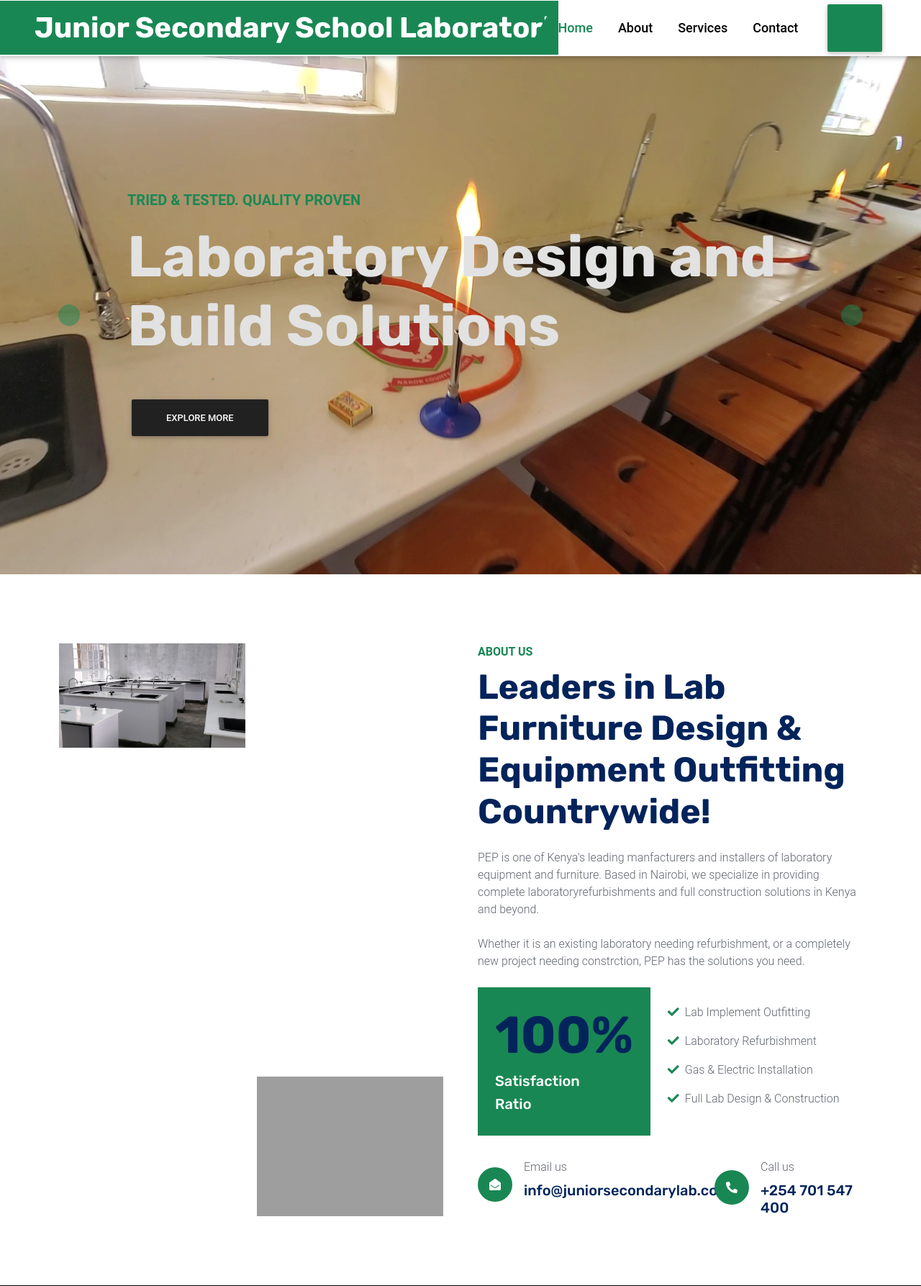
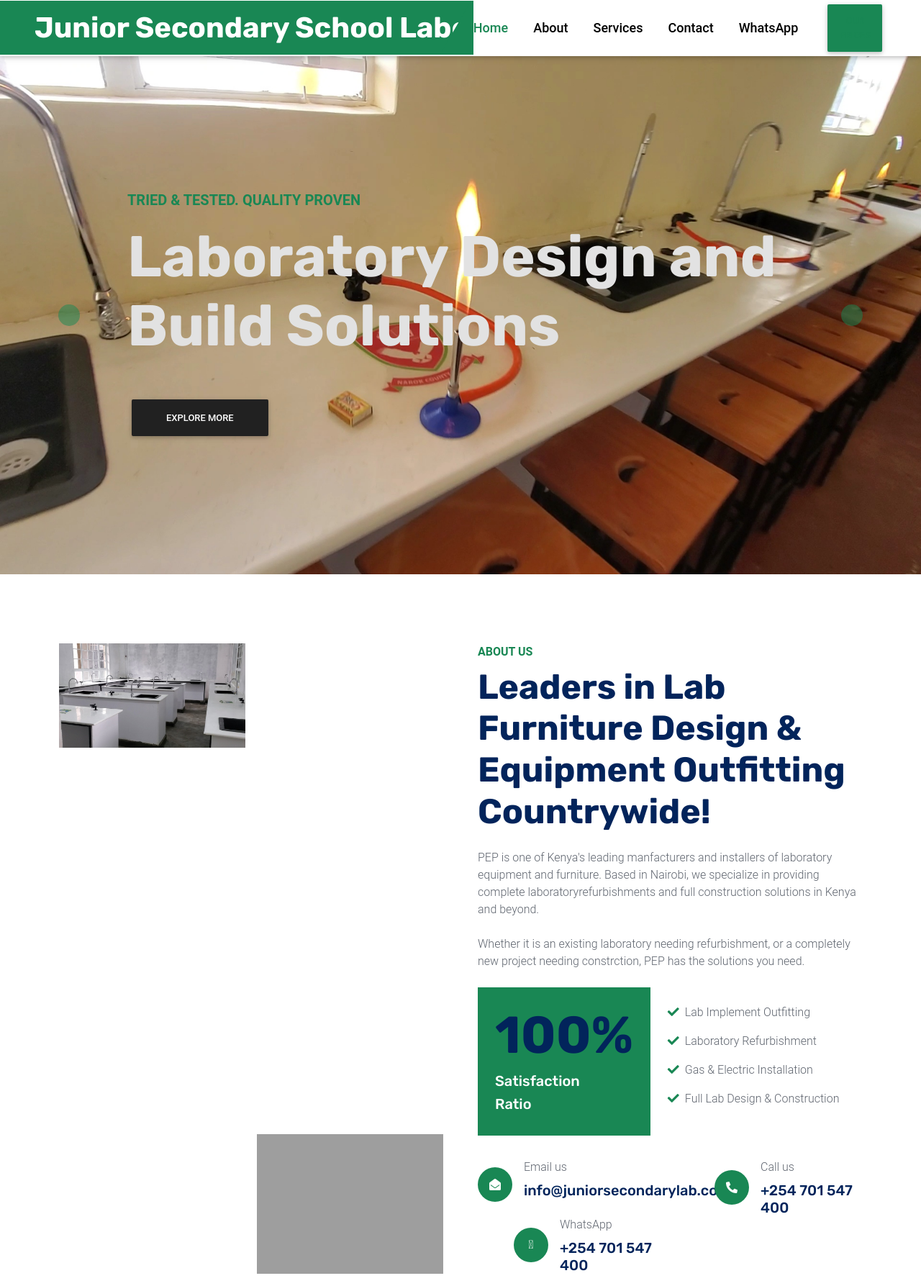
Before and after one commit to muriithi-ian/jsslabs, a Django app: page / in a window 1280 px wide. Shown: the top 1787 px of the page at 72% size. Run offline with Django 4.2, Linux system fonts and the light colour scheme; some libraries are stand-ins or nearby versions; some web fonts are replaced; grey boxes are pictures that could not be loaded.

Commit message:
Added whatsapp links

```diff
--- a/jsslabs/static/css/style.css
+++ b/jsslabs/static/css/style.css
@@ -23,7 +23,7 @@
     color: rgb(226, 226, 226);
 }
 .bg-success{
-    color:var(--primary);
+    color:var(--dark);
 }
 
 .text-success{
--- a/pages/templates/base.html
+++ b/pages/templates/base.html
@@ -48,7 +48,12 @@
 {% include "navbar.html" %}
 
 {% block content %}
-
+<div class="contact-whatsapp-cta">
+    <h4><a data-toggle="collapse" href="#whatsapp-cta-detail" class="collapsed" aria-expanded="false">
+     <i class="fa-brands fa-whatsapp text-white"></i>
+    <span class="d-none d-md-inline"> Enquire on Whatsapp</span></a></h4>
+    <div id="whatsapp-cta-detail" class="bg-light collapse" style="">WhatsApp <a href="https://wa.me/254701547400" target="_blank">0788&nbsp;888838</a> for assistance. We're happy to help!</div>
+</div>
 {% endblock content %}
 </body>
 </html>
--- a/pages/templates/landing.html
+++ b/pages/templates/landing.html
@@ -119,6 +119,17 @@
                                 <div class="ms-3">
                                     <p class="mb-2">Call us</p>
                                     <h5 class="mb-0">+254 701 547 400</h5>
+                                </div>
+                            </div>
+                        </div>
+                        <div class="col-sm-6">
+                            <div class="d-flex align-items-center" style="padding-left: 50px;">
+                                <div class="flex-shrink-0 btn-lg-square rounded-circle bg-success">
+                                    <i class="fa-brands fa-whatsapp text-white"></i>
+                                </div>
+                                <div class="ms-3">
+                                    <p class="mb-2">WhatsApp</p>
+                                    <a href="https://wa.me/254701547400" target="_blank" style="color: #02245B"><h5 class="mb-0">+254 701 547 400</h5></a>
                                 </div>
                             </div>
                         </div>
@@ -518,6 +529,14 @@
     </div>
     <!-- Testimonial End -->
 
+    <!-- Whatsapp start -->
+    <div class="contact-whatsapp-cta">
+        <h4><a data-toggle="collapse" href="#whatsapp-cta-detail" class="" aria-expanded="true">
+        <i class="fa-brands fa-whatsapp text-white"></i>
+        <span class="d-none d-md-inline"> Enquire on Whatsapp</span></a></h4>
+            <div id="whatsapp-cta-detail" class="bg-light collapse show" style="">WhatsApp <a href="https://wa.me/254701547400" target="_blank">0788&nbsp;888838</a> for assistance. We're happy to help!</div>
+    </div>
+
 
     <!-- Footer Start -->
     <section id="cont">
@@ -528,6 +547,7 @@
                     <h5 class="text-white mb-4">Our Office</h5>
                     <p class="mb-2"><i class="fa fa-map-marker-alt me-3"></i>PEP, B7 Muthaiga Suites, Nairobi, Kenya</p>
                     <p class="mb-2"><i class="fa fa-phone-alt me-3"></i>+254701547400</p>
+                    <p class="mb-2"><a style="color:#B0B9AE;" target="_blank" href="https://wa.me/254701547400"><i class="fa-brands fa-whatsapp me-3"></i>+254701547400</a></p>
                     <p class="mb-2"><i class="fa fa-envelope me-3"></i>info@juniorsecondarylab.co.ke</p>
                     <div class="d-flex pt-3">
                         <a class="btn btn-square btn-dark rounded-circle me-2" href=""><i
--- a/pages/templates/navbar.html
+++ b/pages/templates/navbar.html
@@ -16,8 +16,10 @@
             <a href="#about" class="nav-item nav-link">About</a>
             <a href="#services" class="nav-item nav-link">Services</a>
             <a href="#cont" class="nav-item nav-link">Contact</a>
+            <a href="https://wa.me/254701547400" target="_blank" class="nav-item nav-link">WhatsApp</a>
+
         </div>
-        <a href="{% url 'quote' %}" class="btn btn-success px-3 d-none d-lg-block">Our Prices</a>
+        <a href="{% url 'quote' %}" class="btn btn-success px-3 d-none d-lg-block" style="color:#FFFFF">Our Prices</a>
     </div>
 </nav>
 <!-- Navbar End -->
--- a/static/css/style.css
+++ b/static/css/style.css
@@ -69,6 +69,7 @@
     transition: .5s;
     font-weight: 500;
     background-color: var(--primary);
+    color: var(--light);
 }
 
 .btn-primary,
```
Also changed, not shown: pages/static/css/style.css (+16 -1 lines).
